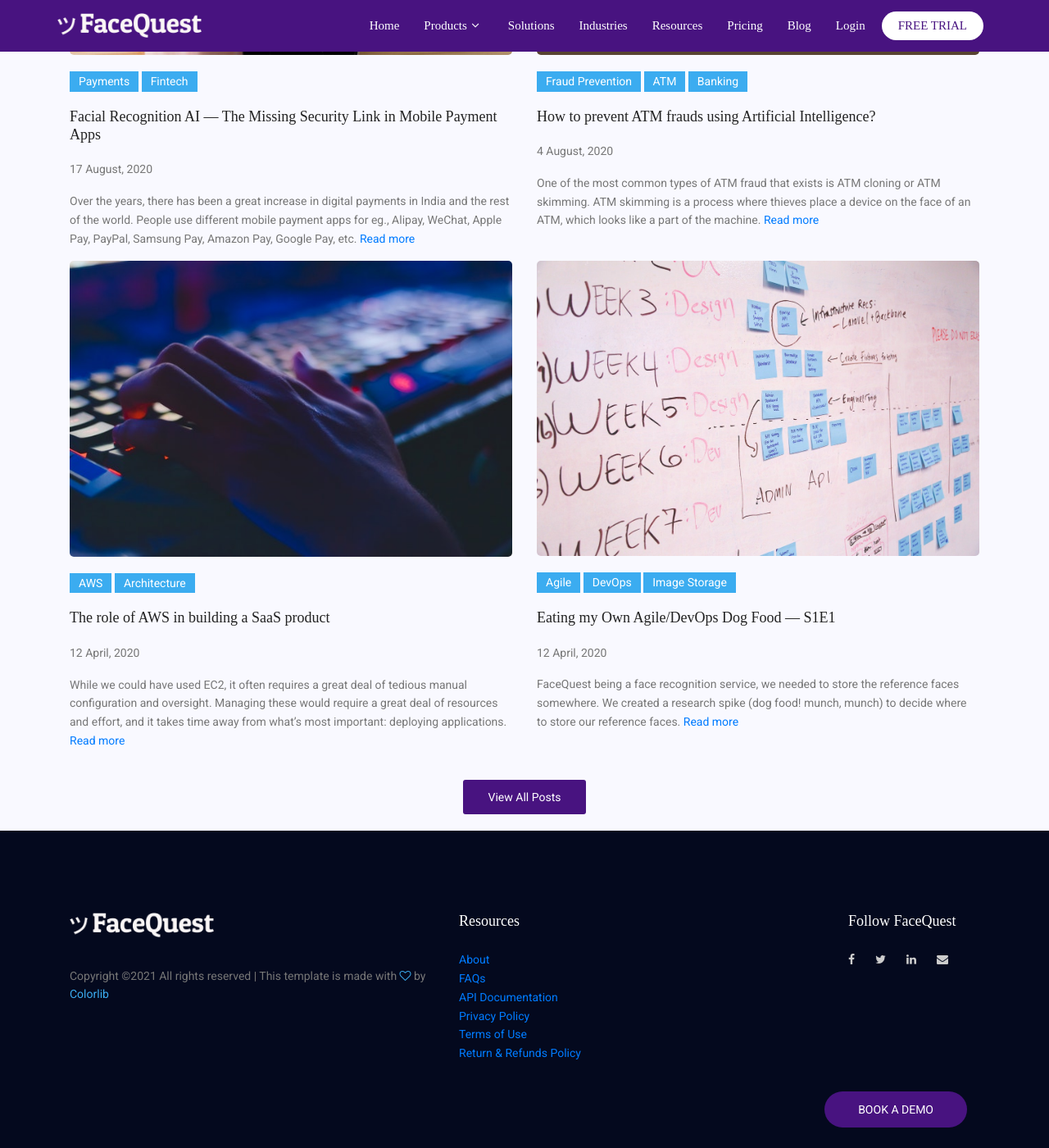
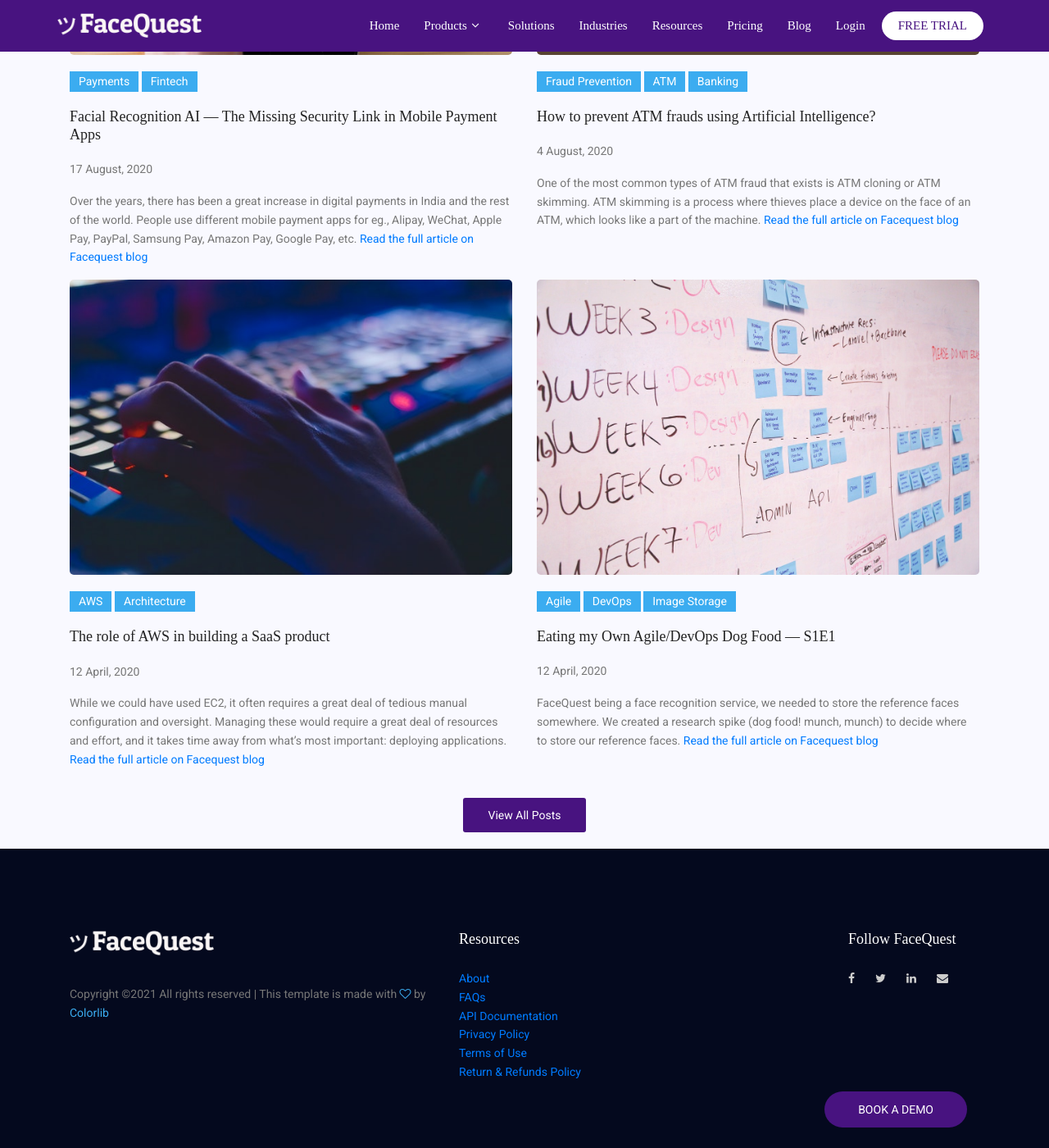
Before and after one commit to ampyard/facequest, a Jekyll site: the page built from index.html, in a window 1280 px wide and 1400 px high, scrolled down 3946 px. Shown: the whole window at 82% size. Built offline with Jekyll 4.4.1, drawn with Linux system fonts in a browser that asks for light colours; nearby versions of some CDN libraries; some web fonts are replaced; comment, search, counter and statistics services are not loaded.

Commit message:
Change links for seo

```diff
--- a/_includes/blog_area.html
+++ b/_includes/blog_area.html
@@ -23,7 +23,7 @@
         </a>
         <p class="post-date">{{blog.date}}</p>
         <p>
-          {{blog.excerpt}} <a href="{{blog.url}}" target="_blank">Read more </a>
+          {{blog.excerpt}} <a href="{{blog.url}}" target="_blank">Read the full article on Facequest blog </a>
         </p>
 
       </div>
```
Also changed, not shown: user-guide.md (+13 -2 lines).
